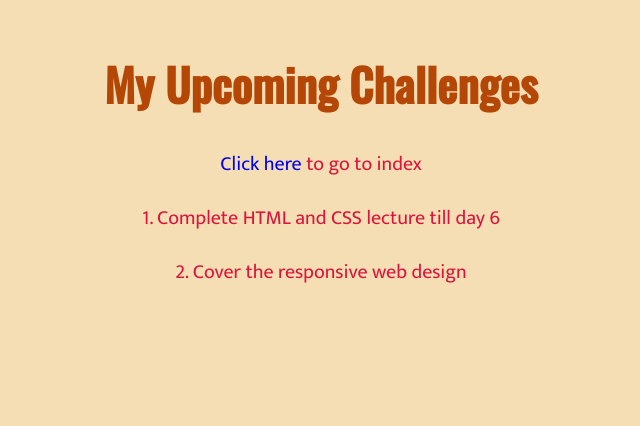
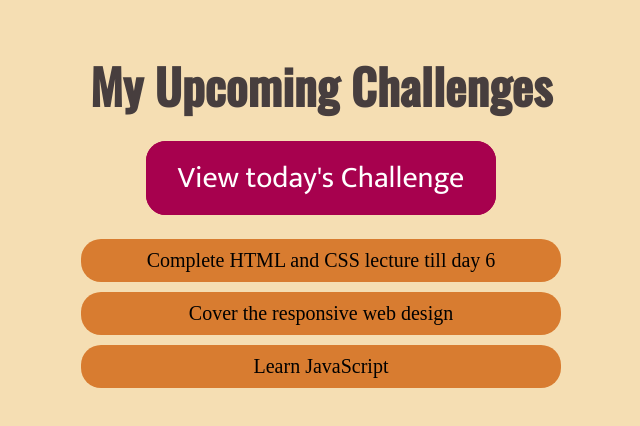
Before and after one commit to agiratech-vivek/Web_Development, a plain HTML site: page full-week.html in a window 1280 px wide. Shown: the whole page, without its empty margins (319-959 px from the left). Drawn offline with nearby package versions, Linux system fonts and the light colour scheme.

Commit message:
learned and implemented CSS Box Model and header, main and footer in HTML

```diff
--- a/full-week.html
+++ b/full-week.html
@@ -13,15 +13,22 @@
       href="https://fonts.googleapis.com/css2?family=Dancing+Script:wght@600&family=Lato:ital,wght@1,300&family=Mukta&family=Oswald:wght@500&family=Quicksand:wght@600&display=swap"
       rel="stylesheet"
     />
-    <link rel="stylesheet" href="styles/shared.css">
-    <link rel="stylesheet" href="styles/upcoming-challenges.css">
+    <link rel="stylesheet" href="styles/shared.css" />
+    <link rel="stylesheet" href="styles/upcoming-challenges.css" />
     <meta charset="UTF-8" />
     <title>My Upcoming Challenges</title>
   </head>
   <body>
-    <h1>My Upcoming Challenges</h1>
-    <p><a href="index.html">Click here</a> to go to index</p>
-    <p>1. Complete HTML and CSS lecture till day 6</p>
-    <p>2. Cover the responsive web design</p>
+    <header>
+      <h1>My Upcoming Challenges</h1>
+      <a href="index.html">View today's Challenge</a>
+    </header>
+    <main>
+      <ol>
+        <li>Complete HTML and CSS lecture till day 6</li>
+        <li>Cover the responsive web design</li>
+        <li>Learn JavaScript</li>
+      </ol>
+    </main>
   </body>
 </html>
--- a/styles/upcoming-challenges.css
+++ b/styles/upcoming-challenges.css
@@ -0,0 +1,31 @@
+h1 {
+  font-size: 48px;
+  color: rgb(71, 62, 62);
+}
+a {
+  font-family: "Mukta", sans-serif;
+  background-color: rgb(167, 1, 78);
+  color: white;
+  font-size: 30px;
+  padding: 10px 30px;
+  border: 2px rgb(167, 1, 78) solid;
+  border-radius: 20px;
+}
+a:hover {
+  background-color: rgb(177, 0, 82);
+  color: white;
+  text-decoration: none;
+}
+ol {
+  list-style: none;
+  width: 500px;
+  margin: 36px auto 0 auto;
+  padding: 0;
+}
+
+li {
+  padding: 10px;
+  background-color: rgb(216, 124, 48);
+  border-radius: 20px;
+  margin: 10px;
+}
```
Also changed, not shown: index.html (+8 -3 lines).
